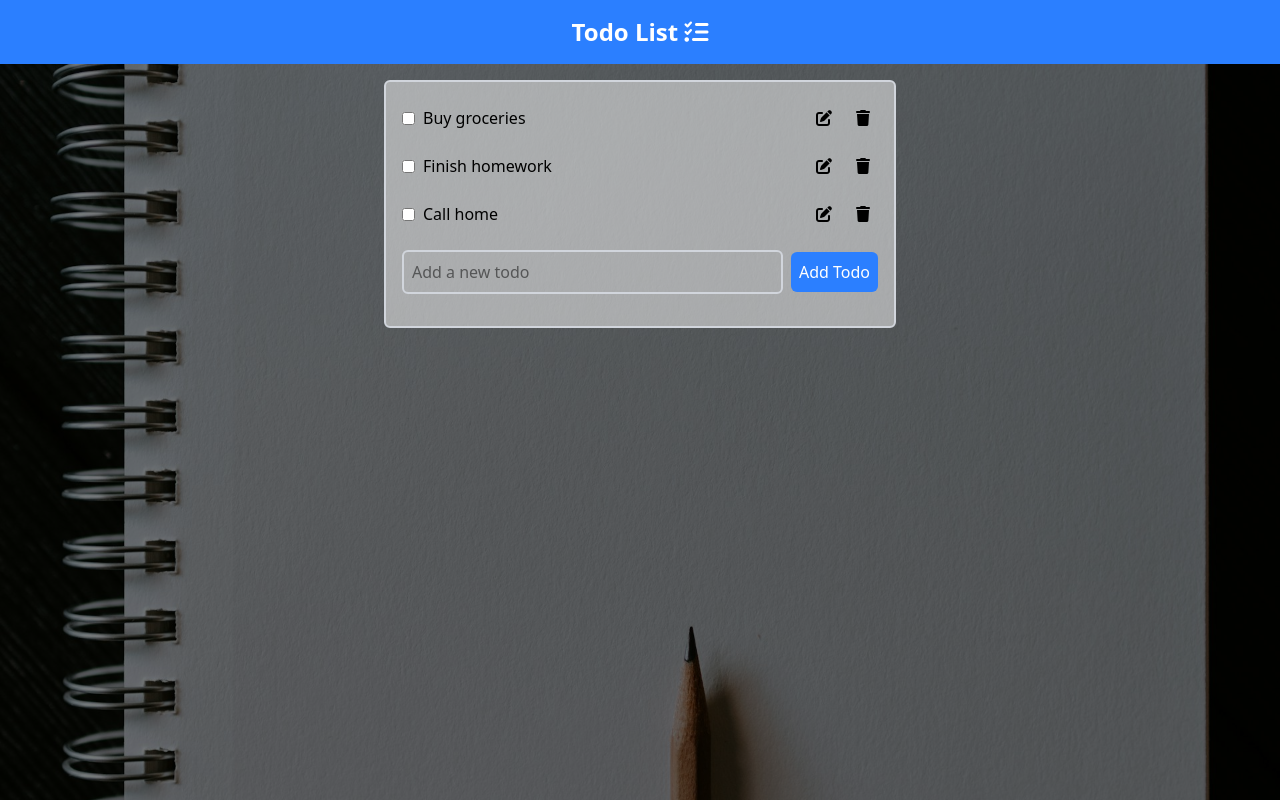
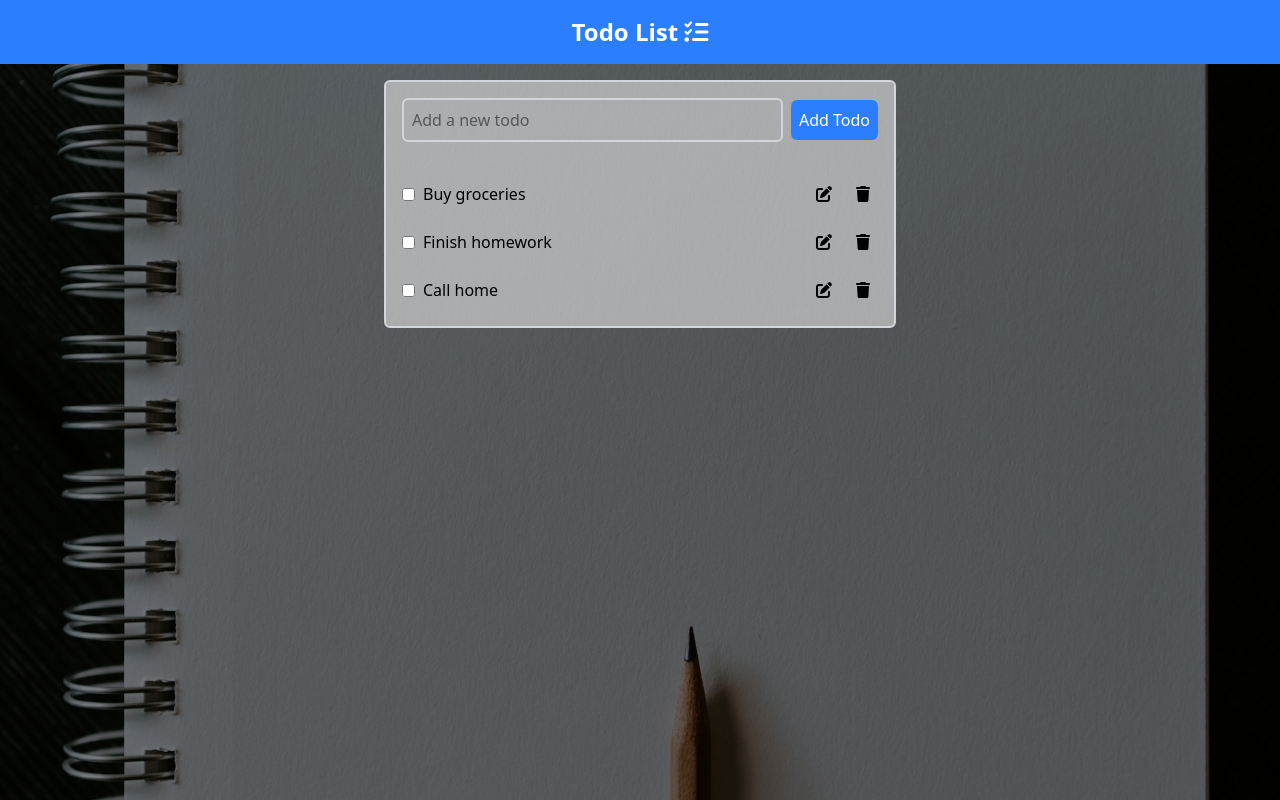
Before and after one commit to kirtiwari12/react-todo-list, a React (Vite) app: page / in a window 1280 px wide. Built offline with nearby package versions, Linux system fonts and the light colour scheme.

Commit message:
adding new todo on top of list

```diff
--- a/src/components/App.jsx
+++ b/src/components/App.jsx
@@ -35,8 +35,7 @@ function App() {
   };
 
   const addTodo = (text) => {
-    const maxId = Math.max(...todos.map((todo) => todo.id));
-    const newTodos = [...todos, { id: maxId + 1, text, completed: false }];
+    const newTodos = [{ id: Date.now(), text, completed: false }, ...todos];
     setTodos(newTodos);
     localStorage.setItem(LOCAL_STORAGE_KEY, JSON.stringify(newTodos));
   };
--- a/src/components/ToDoList.jsx
+++ b/src/components/ToDoList.jsx
@@ -13,17 +13,6 @@ export const ToDoList = ({
   return (
     <div className="flex flex-col items-center">
       <div className="flex flex-col gap-4 p-4 bg-[#ffffff80] w-xs md:w-lg lg:w-md xl:w-lg 2xl:w-xl border-2 border-gray-300 rounded-md">
-        <ul className="list-none flex flex-col gap-2">
-          {todos.map((todo) => (
-            <ToDoItem
-              key={todo.id}
-              todo={todo}
-              toggleTodo={toggleTodo}
-              deleteTodo={deleteTodo}
-              editTodo={editTodo}
-            />
-          ))}
-        </ul>
         <div className="flex gap-2 mt-auto w-full justify-between items-center relative mb-4">
           <div className="flex flex-col gap-2 flex-1">
             <input
@@ -50,7 +39,7 @@ export const ToDoList = ({
           </div>
           <button
             title="Add todo"
-            className="bg-blue-500 text-white rounded-md p-2 w-fit"
+            className="bg-blue-500 text-white rounded-md p-2 w-fit cursor-pointer"
             onClick={() => {
               setIsError(false);
               if (inputValue.trim() === "") {
@@ -65,6 +54,18 @@ export const ToDoList = ({
             Add Todo
           </button>
         </div>
+
+        <ul className="list-none flex flex-col gap-2">
+          {todos.map((todo) => (
+            <ToDoItem
+              key={todo.id}
+              todo={todo}
+              toggleTodo={toggleTodo}
+              deleteTodo={deleteTodo}
+              editTodo={editTodo}
+            />
+          ))}
+        </ul>
       </div>
     </div>
   );
```
